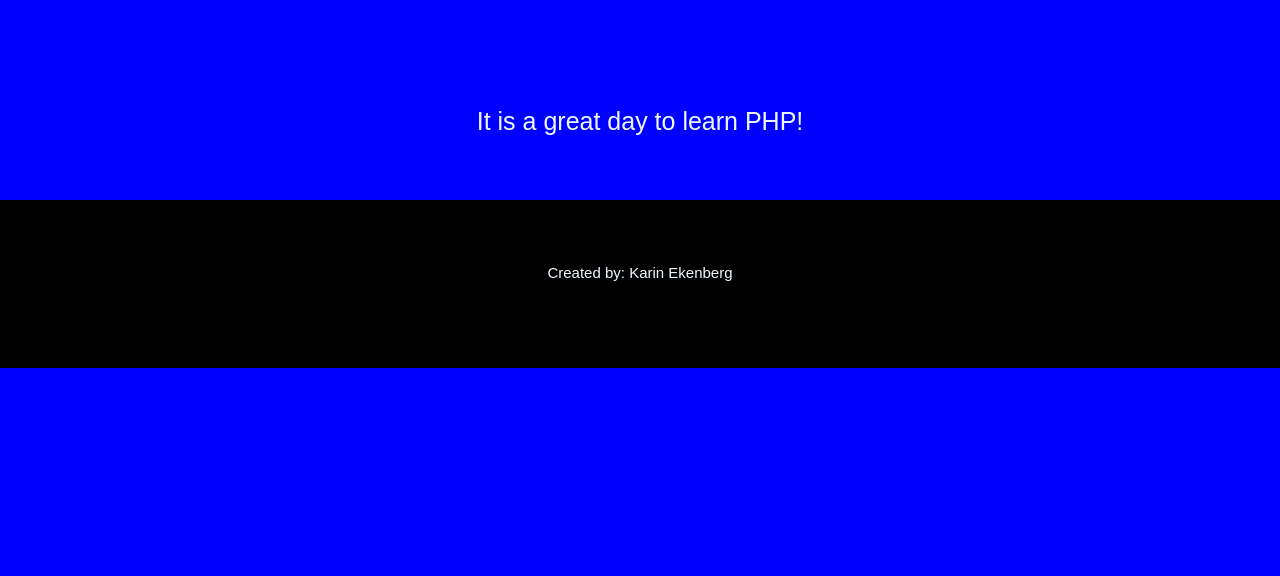
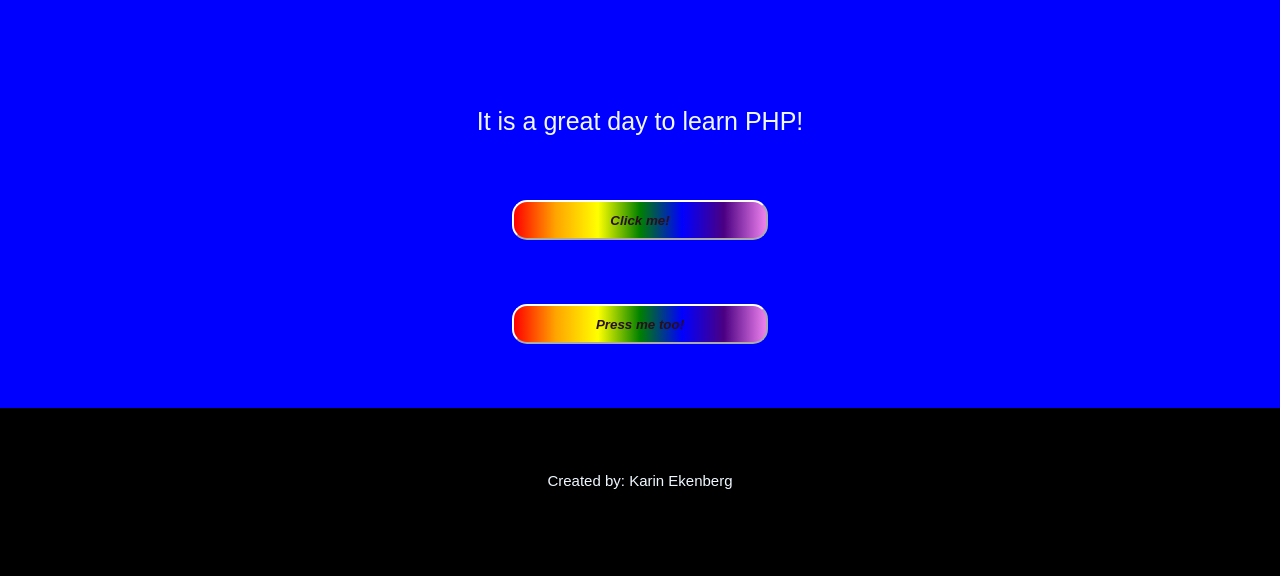
Before and after one commit to karinEkenberg/website, a PHP site: page / in a window 1280 px wide. Shown: the part 378-954 px from the top of the page. Before the commit the page ends 746 px from the top, so only its background shows below. Run offline with PHP 8.4, Linux system fonts and the light colour scheme.

Commit message:
Added CSS styles for buttons and a footer paragraph. Added two buttons with text and styles. (generated by blackbox.ai )

```diff
--- a/assets/style.css
+++ b/assets/style.css
@@ -38,3 +38,15 @@ footer {
 footer p {
     font-size: 15px;
 }
+
+.buttons {
+    border-color: white;
+    color: rgb(43, 14, 28);
+    font-style:italic;
+    font-weight: bold;
+    border-radius: 15px;
+    width: 20%;
+    margin-top: 5%;
+    height: 40px;
+    background: linear-gradient(to right, red, orange, yellow, green, blue, indigo, violet);
+}
--- a/index.php
+++ b/index.php
@@ -14,6 +14,9 @@
         echo "<div class='message'> Welcome to my first PHP project! <br>";
         echo "<div class='message'> It is a great day to learn PHP!";
     ?>
+    <br>
+    <button class="buttons">Click me!</button><br>
+    <button class="buttons">Press me too!</button><br>
     <footer>
         <p>Created by: Karin Ekenberg</p>
     </footer>
```
